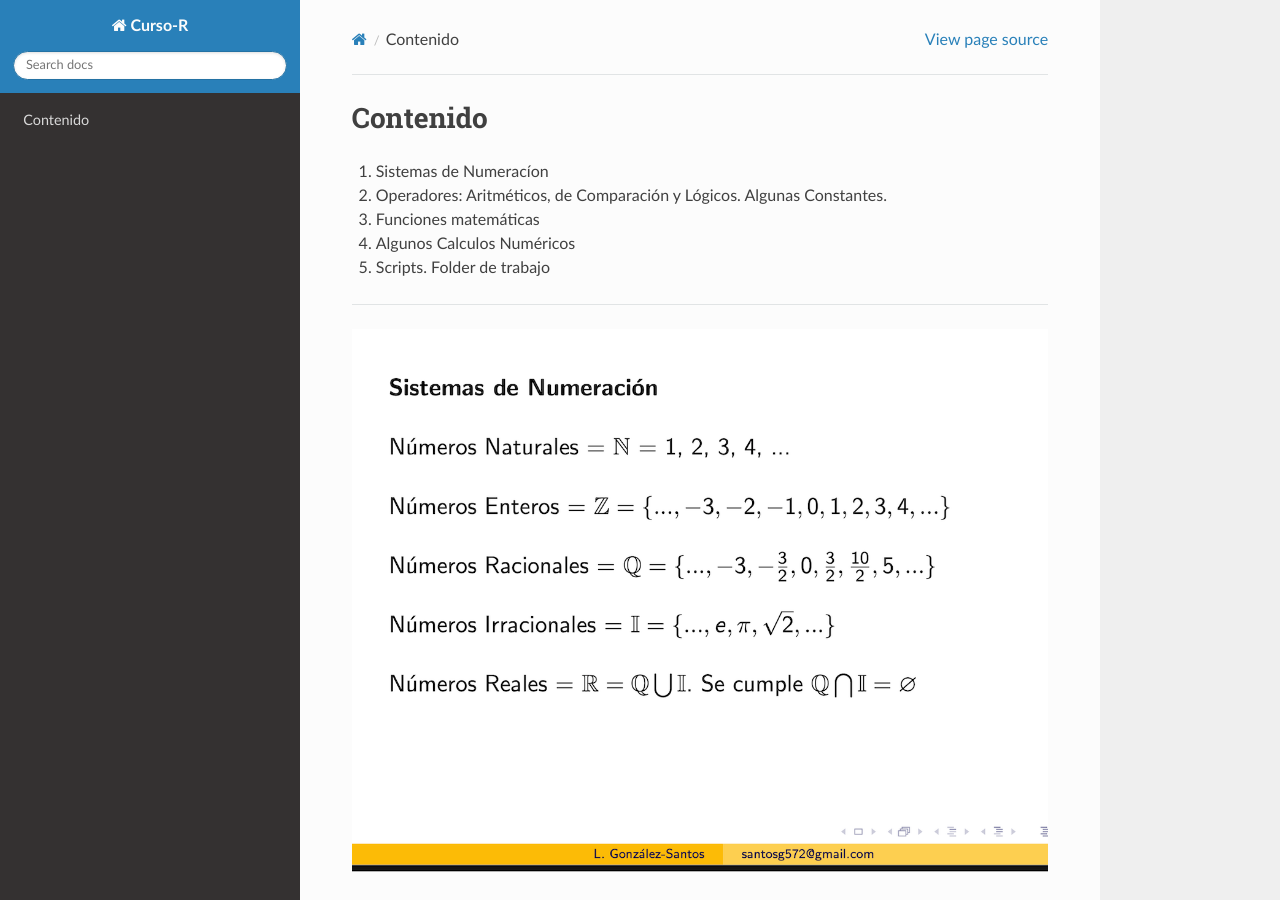
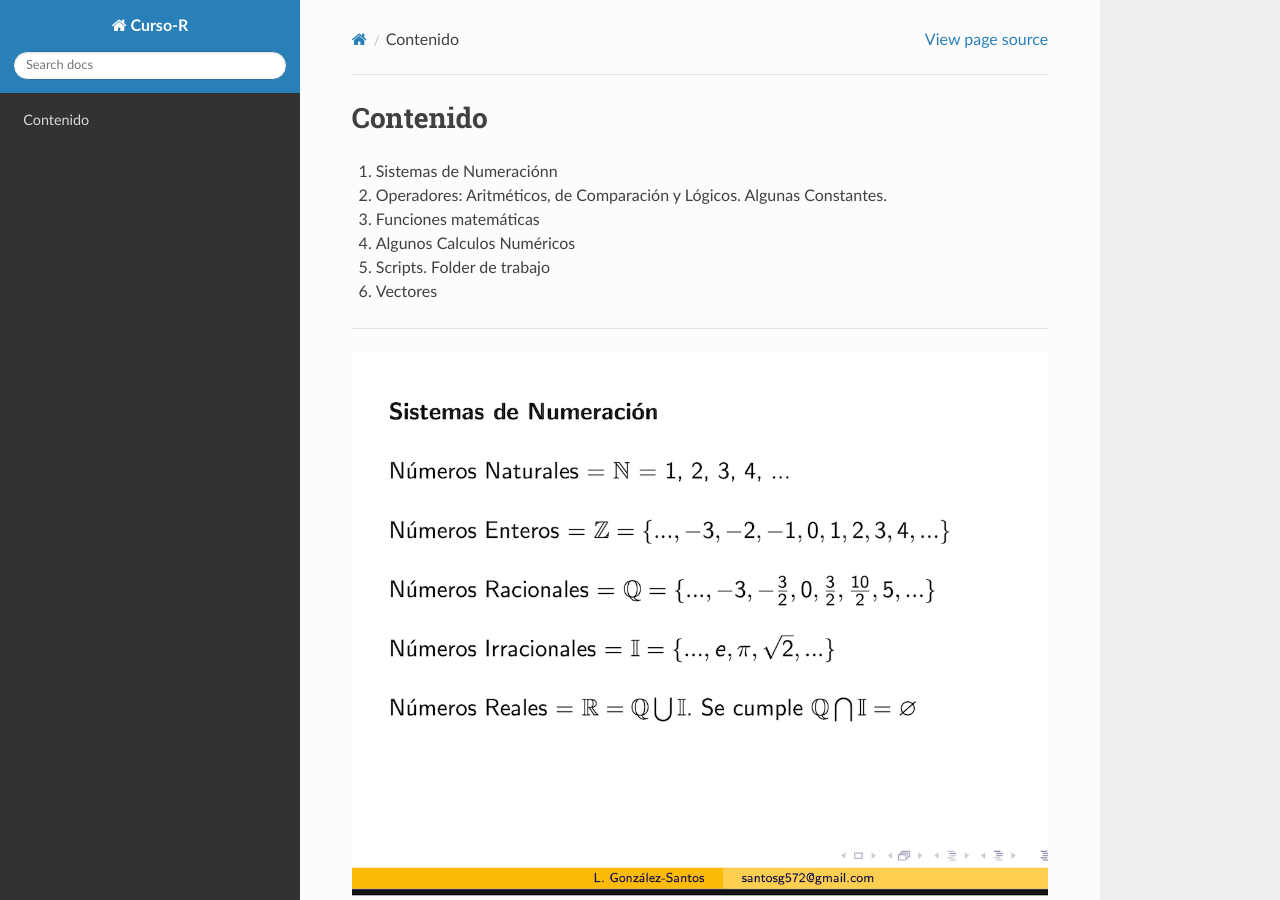
Before and after one commit to matecom57/santosg57-curso-r, a Sphinx documentation site: the page built from docs/source/Clase-02/clase-02.rst, in a window 1280 px wide and 900 px high. Built offline with Sphinx 7.4.7 and the Read the Docs theme 3.1.0, drawn with Linux system fonts in a browser that asks for light colours.

Commit message:
Test comité

```diff
--- a/docs/source/Clase-02/clase-02.rst
+++ b/docs/source/Clase-02/clase-02.rst
@@ -1,11 +1,12 @@
 Contenido
 ========
 
-1. Sistemas de Numeracíon
+1. Sistemas de Numeraciónn
 2. Operadores: Aritméticos, de Comparación y Lógicos. Algunas Constantes.
 3. Funciones matemáticas
 4. Algunos Calculos Numéricos
 5. Scripts. Folder de trabajo
+6. Vectores
 
 ------------------------------------------------------------------------
 
```
